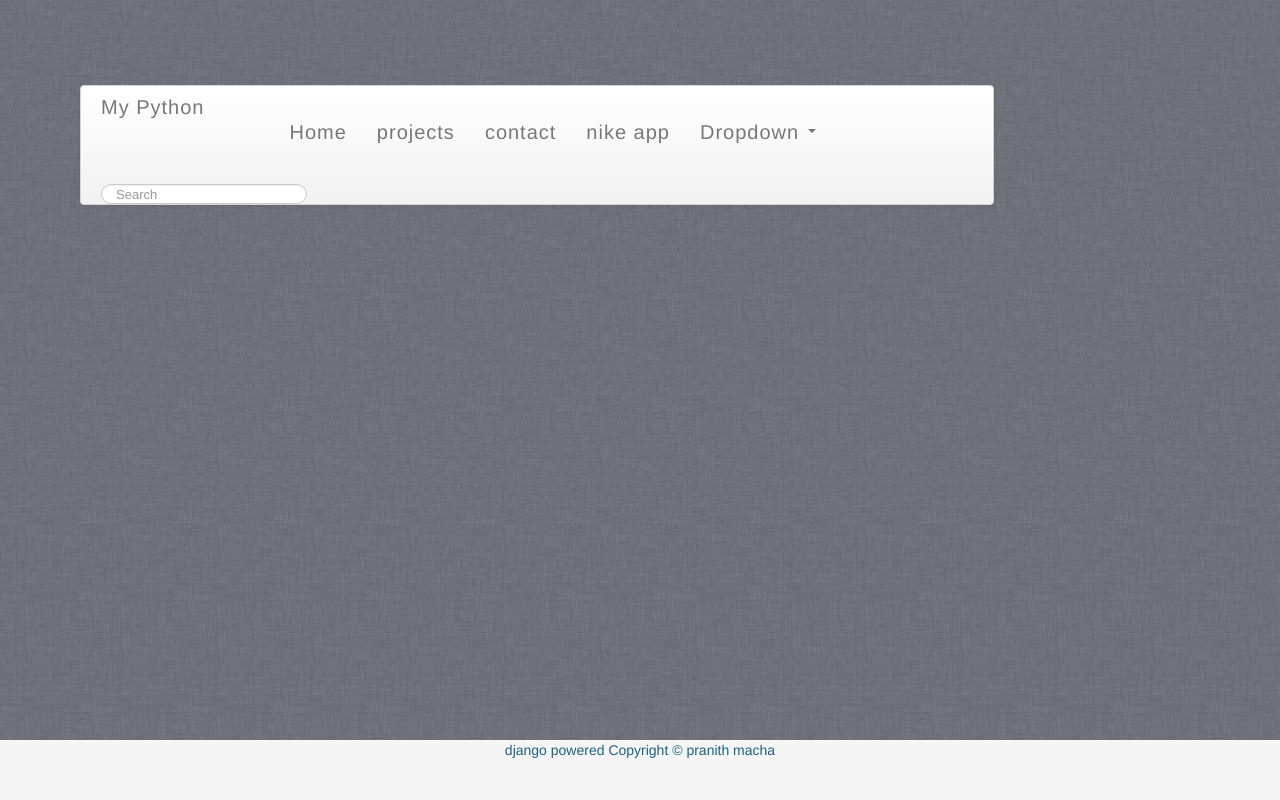
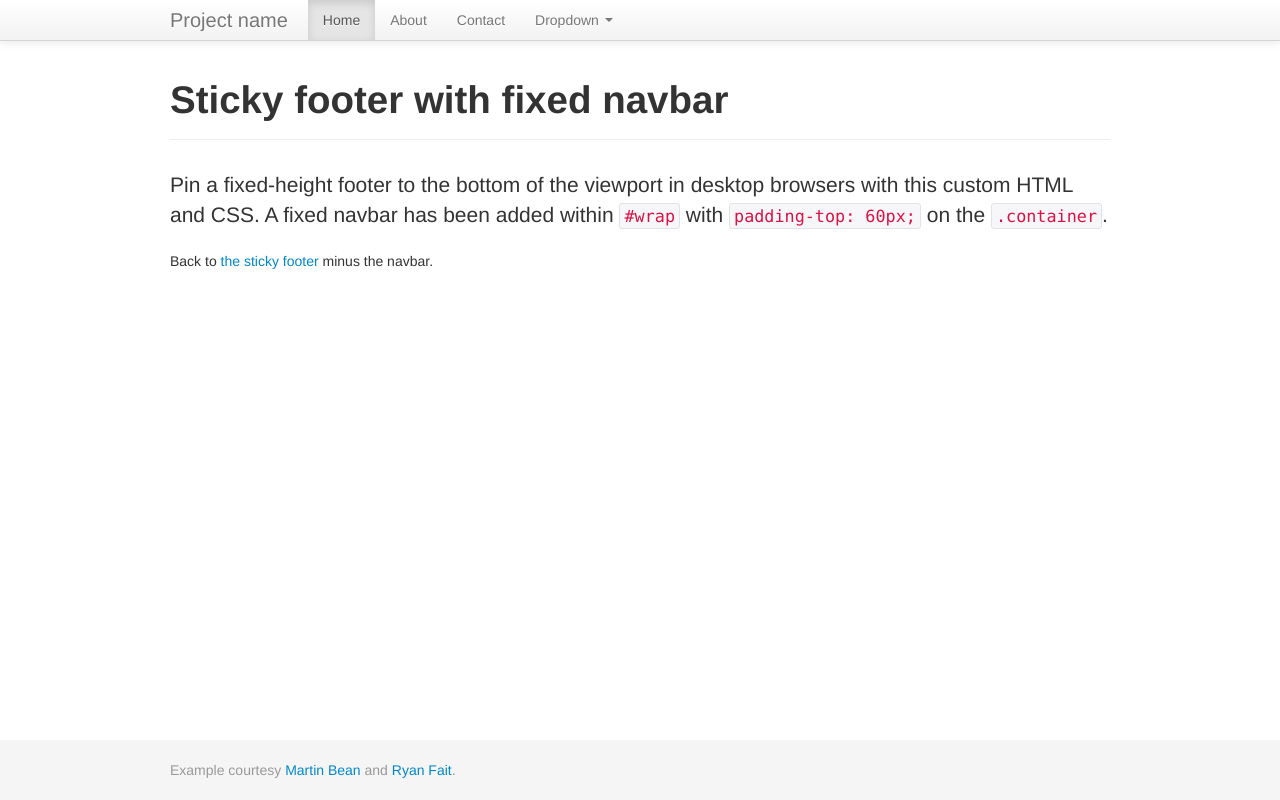
Before and after one commit to pranithmacha/hellodjango, a Django app: page / in a window 1280 px wide. Run offline with Django 3.2, Linux system fonts and the light colour scheme; some libraries are stand-ins or nearby versions.

```diff
--- a/hellodjango/templates/base.html
+++ b/hellodjango/templates/base.html
@@ -21,7 +21,7 @@
 		            <a class="brand" href="home">My Python</a>
 		            <div class="nav-collapse">
 		                <ul class="nav">
-		                    <li class="home"><a href="#">Home</a></li>
+		                    <li class="home"><a href="home">Home</a></li>
 		                    <li><a href="projects">projects</a></li>
 							<li><a href='contact'>contact </a></li>
 							<li><a href='nike' >nike app </a></li>
--- a/hellodjango/templates/myhomepage.html
+++ b/hellodjango/templates/myhomepage.html
@@ -1,63 +1,147 @@
+<!DOCTYPE html>
+<html lang="en">
+  <head>
+    <meta charset="utf-8">
+    <title>Sticky footer &middot; Twitter Bootstrap</title>
+    <meta name="viewport" content="width=device-width, initial-scale=1.0">
+    <meta name="description" content="">
+    <meta name="author" content="">
 
-<html>
-<head>
-	<script src='/site_media/js/jquery.js'></script>
+    <!-- CSS -->
     <link type='text/css' rel='stylesheet' href='/site_media/css/bootstrap.css' />
 
-	<script src='/site_media/js/main.js'></script>
-   <link rel="stylesheet" type="text/css" href="/site_media/css/myhomepage.css">
-    <link rel="stylesheet" type="text/css" href="/site_media/css/animate.css">
+    <style type="text/css">
+
+      /* Sticky footer styles
+      -------------------------------------------------- */
+
+      html,
+      body {
+        height: 100%;
+        /* The html and body elements cannot have any padding or margin. */
+      }
+
+      /* Wrapper for page content to push down footer */
+      #wrap {
+        min-height: 100%;
+        height: auto !important;
+        height: 100%;
+        /* Negative indent footer by it's height */
+        margin: 0 auto -60px;
+      }
+
+      /* Set the fixed height of the footer here */
+      #push,
+      #footer {
+        height: 60px;
+      }
+      #footer {
+        background-color: #f5f5f5;
+      }
+
+      /* Lastly, apply responsive CSS fixes as necessary */
+      @media (max-width: 767px) {
+        #footer {
+          margin-left: -20px;
+          margin-right: -20px;
+          padding-left: 20px;
+          padding-right: 20px;
+        }
+      }
+
+
+
+      /* Custom page CSS
+      -------------------------------------------------- */
+      /* Not required for template or sticky footer method. */
+
+      #wrap > .container {
+        padding-top: 60px;
+      }
+      .container .credit {
+        margin: 20px 0;
+      }
+
+      code {
+        font-size: 80%;
+      }
+
+    </style>
+
+    <!-- HTML5 shim, for IE6-8 support of HTML5 elements -->
+    <!--[if lt IE 9]>
+      <script src="../assets/js/html5shiv.js"></script>
+    <![endif]-->
+
 
   </head>
 
-<body background="site_media/images/mac.jpg">
   <body>
 
-			<div id="menu">
-				<div class="navbar">
+
+    <!-- Part 1: Wrap all page content here -->
+    <div id="wrap">
+
+      <!-- Fixed navbar -->
+      <div class="navbar navbar-fixed-top">
         <div class="navbar-inner">
           <div class="container">
-				            <!-- brand class is from boostrap.css  -->
-				            <a class="brand" href="home">My Python</a>
-				            <div class="nav-collapse">
+            <button type="button" class="btn btn-navbar" data-toggle="collapse" data-target=".nav-collapse">
+              <span class="icon-bar"></span>
+              <span class="icon-bar"></span>
+              <span class="icon-bar"></span>
+            </button>
+            <a class="brand" href="#">Project name</a>
+            <div class="nav-collapse collapse">
               <ul class="nav">
-				                    <li class="home"><a href="#">Home</a></li>
-				                    <li><a href="projects">projects</a></li>
-									<li><a href='contact'>contact </a></li>
-									<li><a href='nike' >nike app </a></li>
+                <li class="active"><a href="#">Home</a></li>
+                <li><a href="#about">About</a></li>
+                <li><a href="#contact">Contact</a></li>
                 <li class="dropdown">
                   <a href="#" class="dropdown-toggle" data-toggle="dropdown">Dropdown <b class="caret"></b></a>
                   <ul class="dropdown-menu">
-				                            <li><a href="#">Action 1</a></li>
-				                            <li><a href="#">Action 2</a></li>
+                    <li><a href="#">Action</a></li>
+                    <li><a href="#">Another action</a></li>
+                    <li><a href="#">Something else here</a></li>
                     <li class="divider"></li>
-				                            <li class="nav-header">Header</li>
-				                            <li><a href="#">Separated action</a></li>
+                    <li class="nav-header">Nav header</li>
+                    <li><a href="#">Separated link</a></li>
+                    <li><a href="#">One more separated link</a></li>
                   </ul>
                 </li>
               </ul>
-				                <form class="navbar-search pull-left">
-				                    <input type="text" class="search-query" placeholder="Search">
-				                </form>
-				            </div><!-- /.nav-collapse -->
+            </div><!--/.nav-collapse -->
           </div>
-				    </div><!-- /navbar-inner -->
-				</div><!-- /navbar -->
+        </div>
+      </div>
+
+      <!-- Begin page content -->
+      <div class="container">
+        <div class="page-header">
+          <h1>Sticky footer with fixed navbar</h1>
+        </div>
+        <p class="lead">Pin a fixed-height footer to the bottom of the viewport in desktop browsers with this custom HTML and CSS. A fixed navbar has been added within <code>#wrap</code> with <code>padding-top: 60px;</code> on the <code>.container</code>.</p>
+        <p>Back to <a href="./sticky-footer.html">the sticky footer</a> minus the navbar.</p>
+      </div>
+
+      <div id="push"></div>
+    </div>
+
+    <div id="footer">
+      <div class="container">
+        <p class="muted credit">Example courtesy <a href="http://martinbean.co.uk">Martin Bean</a> and <a href="http://ryanfait.com/sticky-footer/">Ryan Fait</a>.</p>
+      </div>
+    </div>
 
 
-	    <div id="footer">
-	          django powered Copyright © pranith macha
-	      </div>
 
-	</div>
+    <!-- Le javascript
+    ================================================== -->
+    <!-- Placed at the end of the document so the pages load faster -->
 
-	<!--<script>
-	$('body').removeClass('animated bounceOutLeft');
-	$('#bounceleft').on('click',function(){
-		$('body').addClass('animated bounceOutLeft');
 
-		window.location='nike';
-	});
-	</script> -->
+	<script src='/site_media/js/jquery.js'></script>
+	<script src='/site_media/js/main.js'></script>
+
   </body>
 </html>
```
Lines whose indentation alone changed are shown as unchanged.
